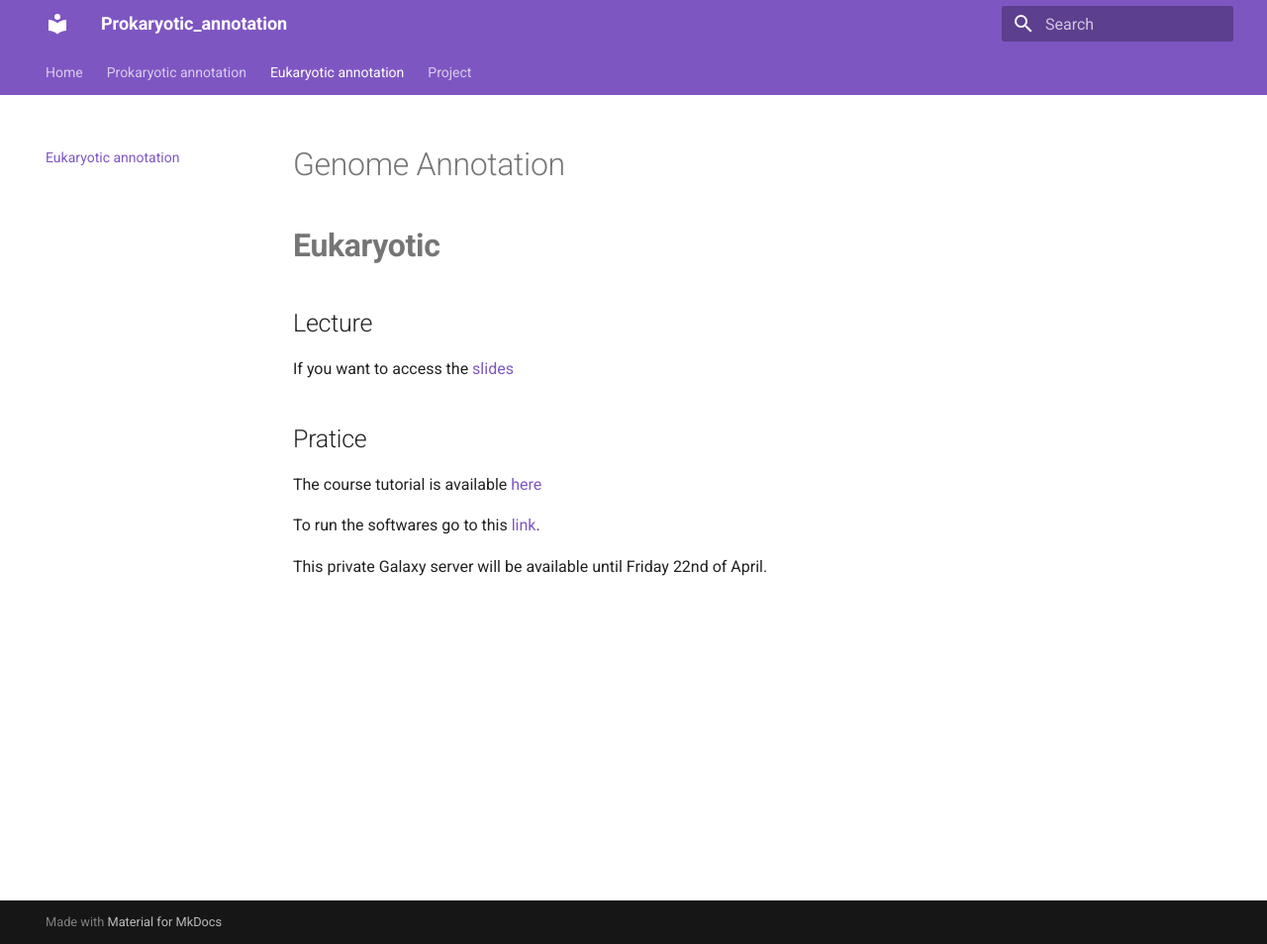
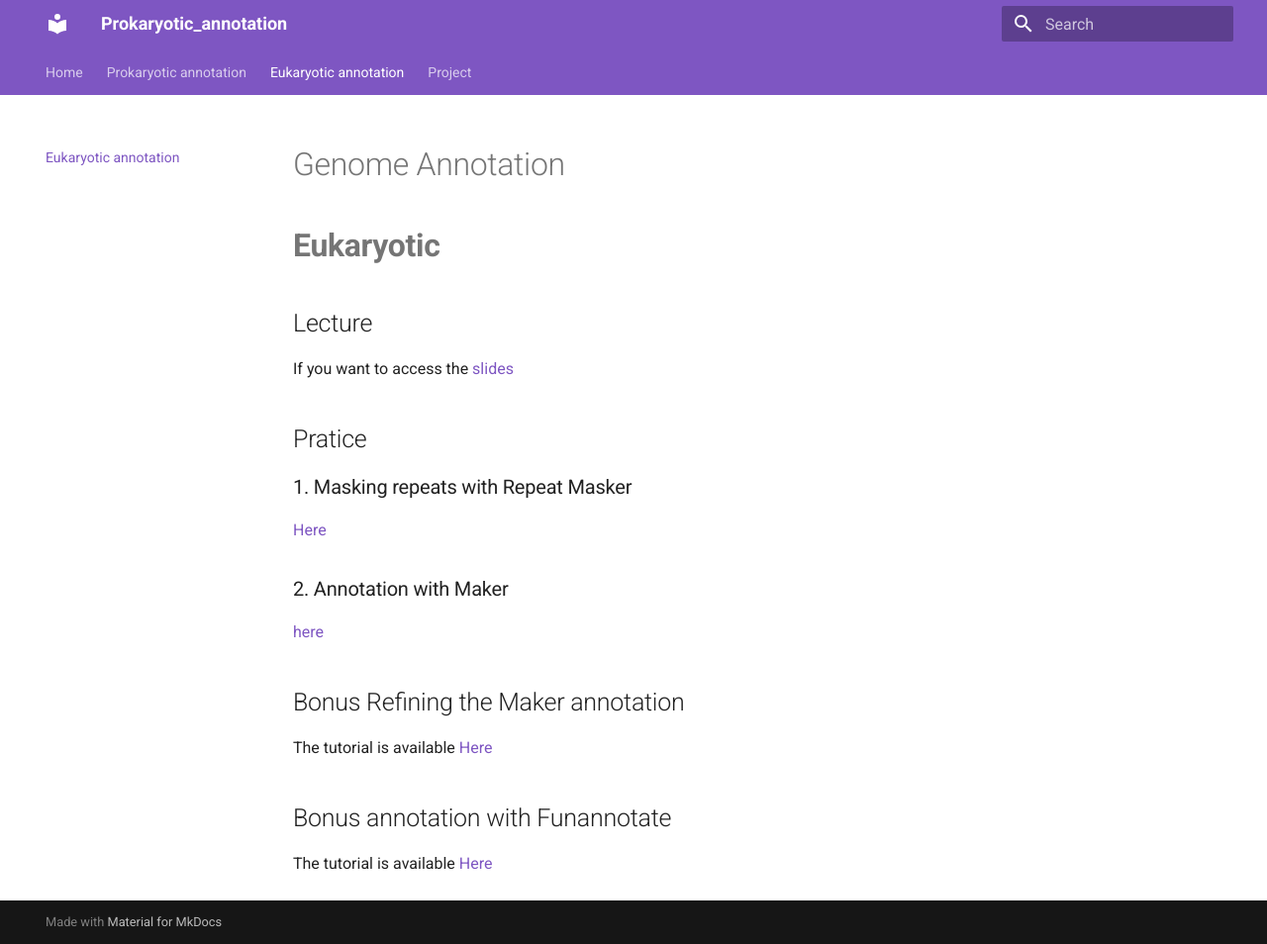
Before and after one commit to RVanDamme/Prokaryotic_annotation, an MkDocs documentation site: the page built from docs/usage/euka_annot.md, in a window 1280 px wide and 954 px high. Shown: the whole window at 99% size. Built offline with MkDocs 1.6.1 and Material for MkDocs 9.7.7, drawn with Linux system fonts in a browser that asks for light colours.

Commit message:
Switch to a more complete galaxy tuto

```diff
--- a/docs/usage/euka_annot.md
+++ b/docs/usage/euka_annot.md
@@ -8,8 +8,18 @@ If you want to access the [slides](https://training.galaxyproject.org/training-m
 
 ## Pratice
 
-The course tutorial is available [here](https://training.galaxyproject.org/training-material/topics/genome-annotation/tutorials/annotation-with-maker/tutorial.html)
+### 1. Masking repeats with Repeat Masker
 
-To run the softwares go to this [link](https://usegalaxy.eu/join-training/hehannot/).
+[Here](https://training.galaxyproject.org/training-material/topics/genome-annotation/tutorials/repeatmasker/tutorial.html)
 
-This private Galaxy server will be available until Friday 22nd of April.
+### 2. Annotation with Maker
+
+[here](https://training.galaxyproject.org/training-material/topics/genome-annotation/tutorials/annotation-with-maker/tutorial.html)
+
+## Bonus Refining the Maker annotation
+
+The tutorial is available [Here](https://training.galaxyproject.org/training-material/topics/genome-annotation/tutorials/apollo-euk/tutorial.html)
+
+## Bonus annotation with Funannotate
+
+The tutorial is available [Here](https://training.galaxyproject.org/training-material/topics/genome-annotation/tutorials/funannotate/tutorial.html)
```
